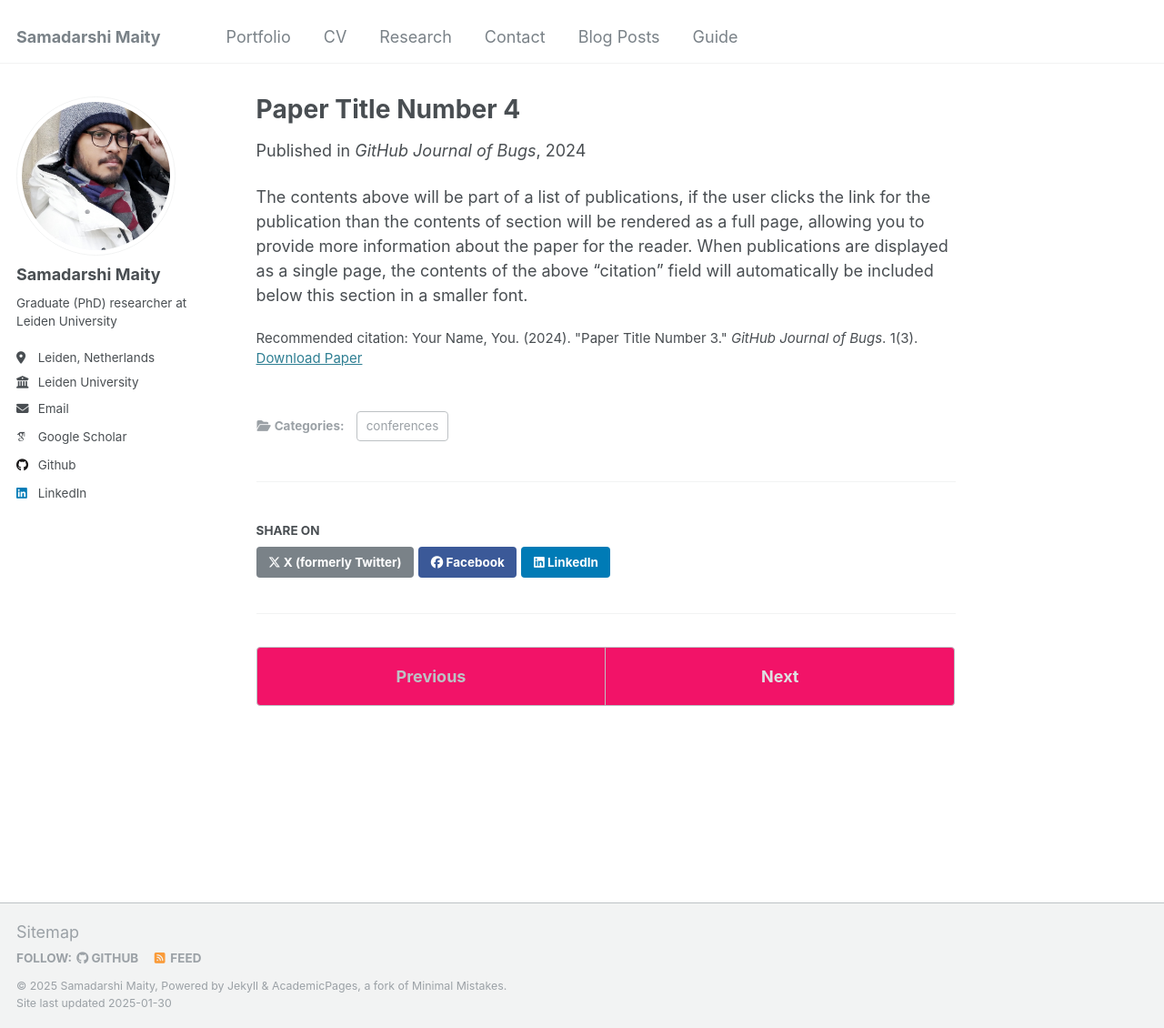
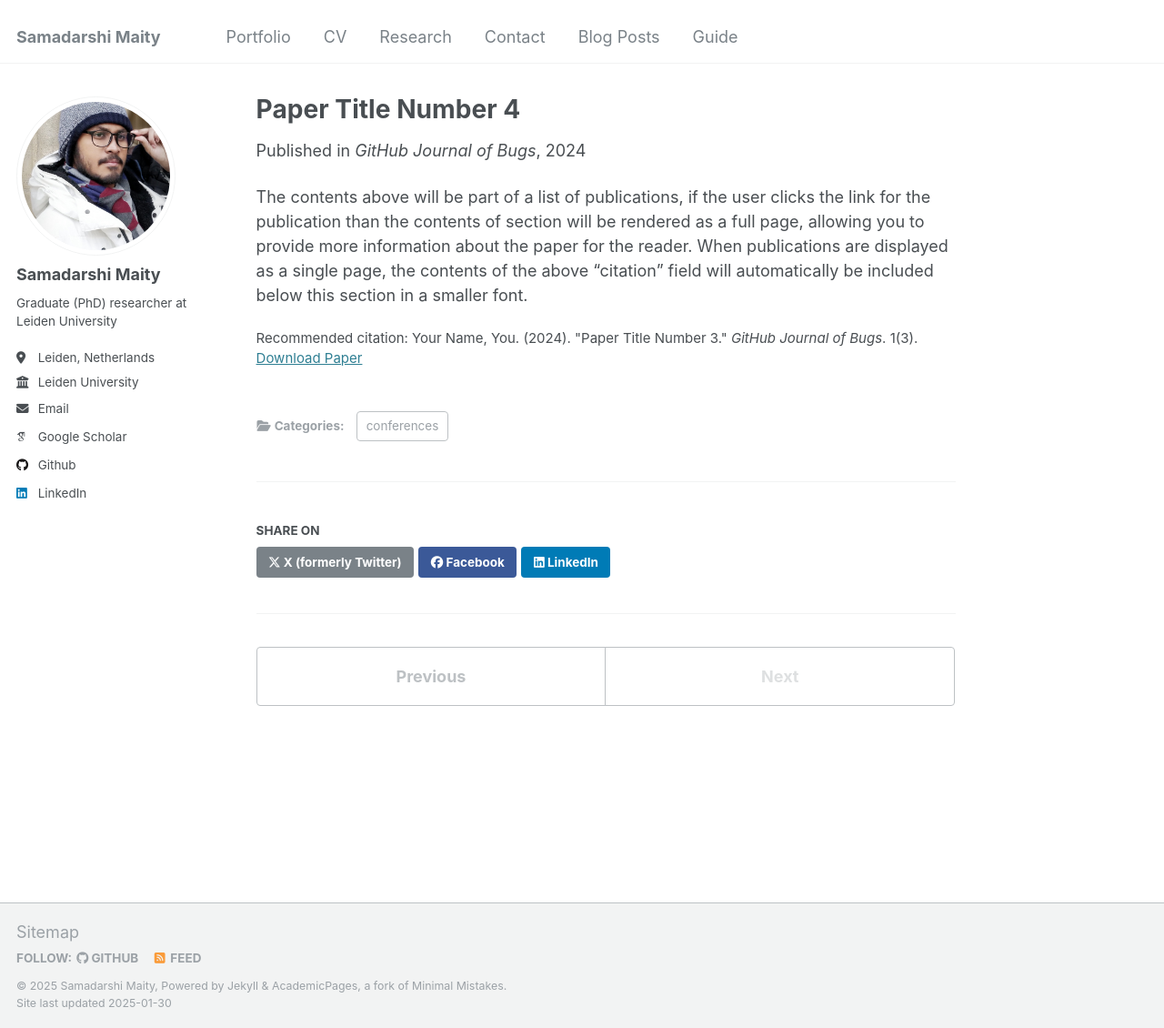
Before and after one commit to Samadarshi-Maity/Samadarshi-Maity.github.io, a Jekyll site: the page built from _publications/2024-02-17-paper-title-number-4.md, in a window 1280 px wide and 1130 px high. Shown: the whole window at 91% size. Built offline with Jekyll 4.4.1, drawn with Linux system fonts in a browser that asks for light colours; some web fonts are replaced.

Commit message:
Update main.scss

```diff
--- a/assets/css/main.scss
+++ b/assets/css/main.scss
@@ -9,7 +9,7 @@
  *  - https://twitter.com/mmistakes
  *
 */
-@import "minimal-mistakes/skins/{{ site.minimal_mistakes_skin | default: 'default' }}"; // skin
+
 @import "vendor/breakpoint/breakpoint"; // media query mixins
 @import "variables";
 @import "mixins";
```
